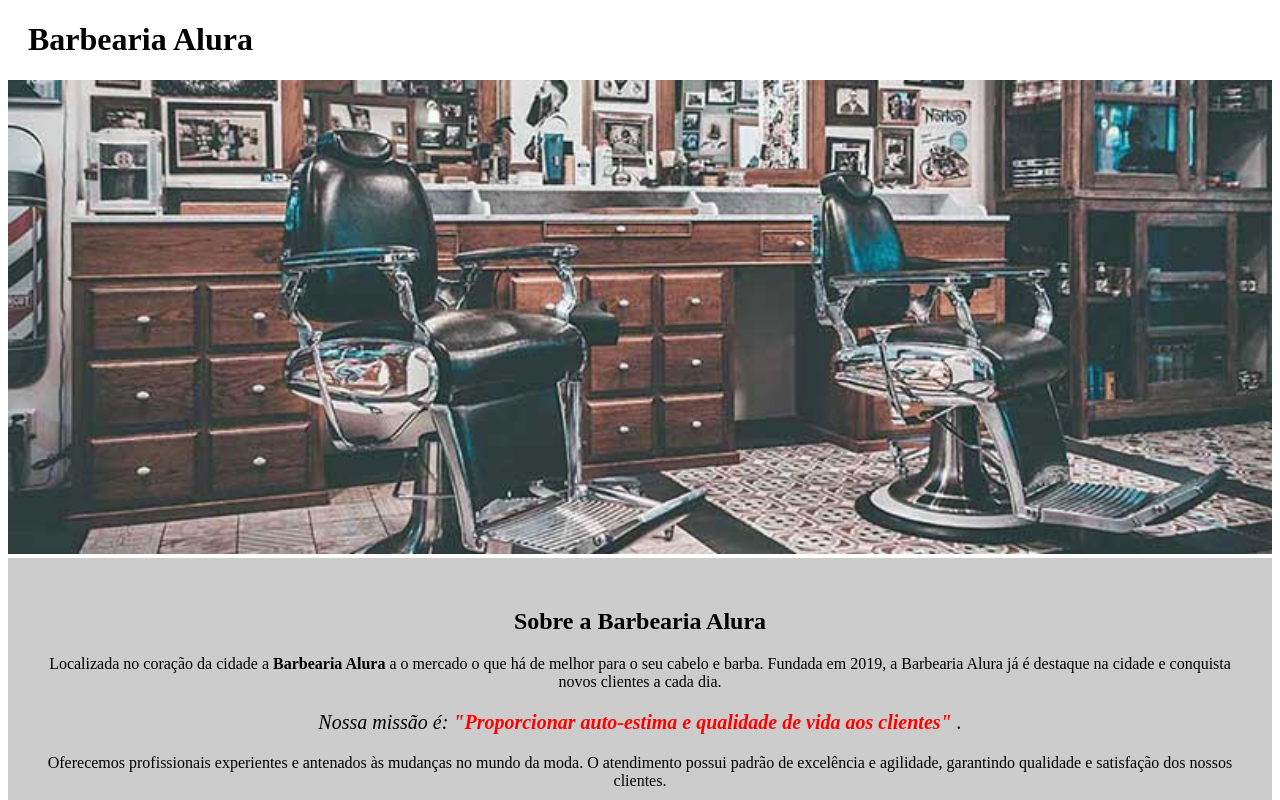
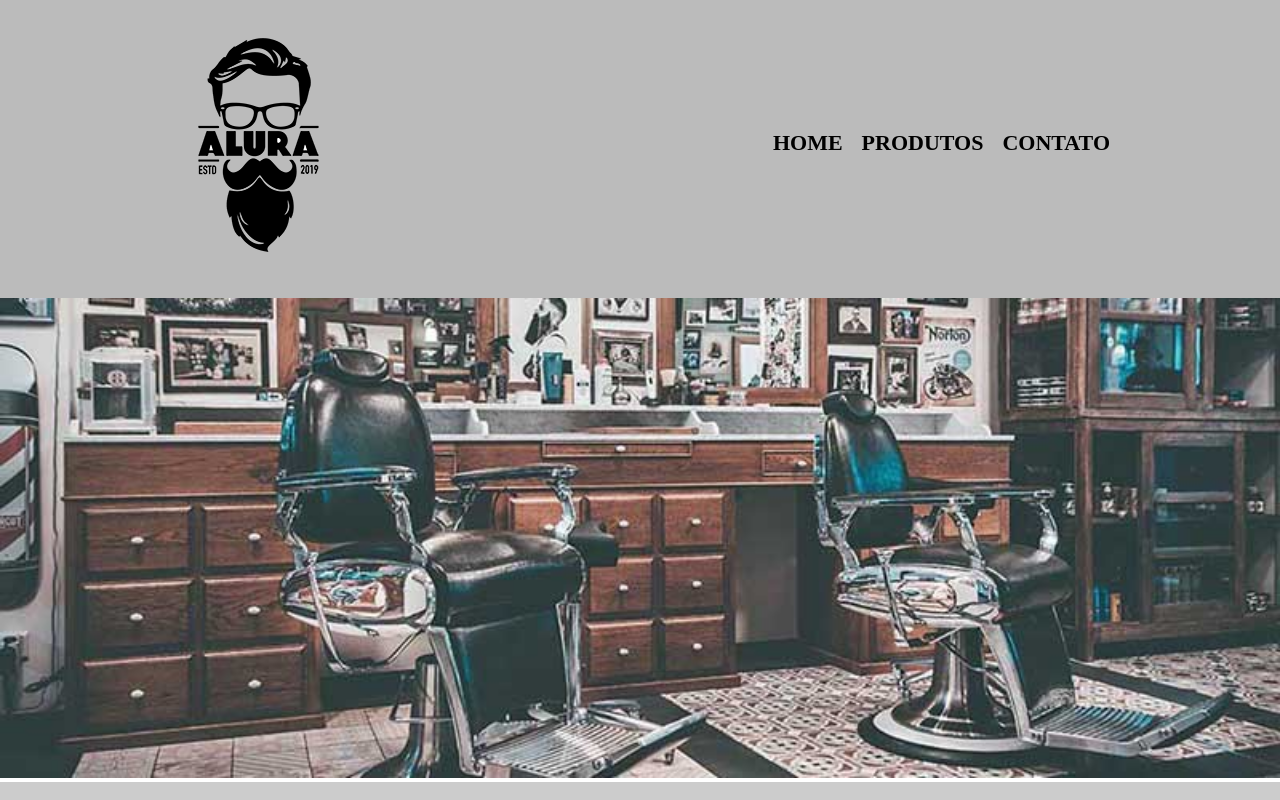
Before and after one commit to WelingtonBrasilio/Curso-Html-Css, a plain HTML site: page index.html in a window 1280 px wide. Shown: the top 800 px of the page. Drawn offline with Linux system fonts and the light colour scheme.

Commit message:
Finalização pag produtos + Cabeçalho pag index

```diff
--- a/index.html
+++ b/index.html
@@ -9,7 +9,16 @@
 </head>
 <body>
     <header>
-        <h1 class="titulo-principal">Barbearia Alura</h1>
+        <div class="caixa">
+            <h1><img src="imagens/produtos/logo.png" alt="Logo da loja"></h1>
+            <nav>
+                <ul>
+                    <li><a href="index.html">Home</a></li>
+                    <li><a href="produtos.html">Produtos</a></li>
+                    <li><a href="contato.html">Contato</a></li>
+                </ul>
+            </nav>
+        </div>
     </header>
     <img id="barbearia" src="imagens/banner.jpg" alt="Barbearia">
     <div class="principal">
@@ -23,7 +32,7 @@
     </div>
     <div class="beneficios">
         <h3 class="titulo">Benefícios</h3>
-        <ul>
+        <ul class="menu-itens">
             <li class="itens">Atendimento aos clientes</li>
             <li class="itens">Espaço diferenciado</li>
             <li class="itens">Localização</li>
--- a/style.css
+++ b/style.css
@@ -1,6 +1,41 @@
-
-.titulo-principal{
-    padding-left: 20px;
+*{
+    margin: 0;
+}
+/*Cor e margin interna do cabeçalho*/
+header{
+    background-color: #BBBBBB;
+    padding: 20px 0;
+    border: none;
+}
+/*Cria a box centralizada, forçando o alinhamento do menu e logo da pag*/
+.caixa{
+    position: relative;
+    width: 940px;
+    margin: 0 auto;
+}
+/*Move o menu de forma livre para escolha de posicionamento*/
+nav{
+    position: absolute;
+    top: 110px;
+    right: 0;
+}
+/*Posiciona a lista de menu inline e da espaçamento entre cada opção*/
+nav li{
+    display: inline;
+    margin: 0 0 0 15px;
+}
+/*Letras em Maiúsculas, em negrito, tamanho de fonte, retira sublinhado padrão*/
+nav a{
+    text-transform: uppercase;
+    color: #000000;
+    font-weight: bold;
+    font-size: 22px;
+    text-decoration: none;
+}
+/*Adiciona animação no menu de cabeçalho quando se tem o mouse sobre os link's*/
+nav a:hover{
+    color: #C78C19;
+    text-decoration: underline;
 }
 
 #barbearia{
@@ -9,15 +44,17 @@
 /*Edita a div principal para uma mudança de cor e cria uma margem interna para melhor apresentação*/
 .principal{
     background-color: #CCCCCC;
-    padding: 30px;
+    padding: 40px;
 }
 
 .titulo{
     text-align: center;
+    padding: 10px;
 }
 
 p{
     text-align: center;
+    padding: 5px;
 }
 
 #missao{
@@ -33,7 +70,7 @@ em strong{
     padding: 20px;
 }
 /*Posiciona a lista a esquerda e permite o alinhamento da imagem pelo topo + que a imagem se enquadre em sua lateral*/
-ul{
+.menu-itens{
     display: inline-block;
     vertical-align: top;
     width: 20%;
```
Also changed, not shown: produtos.css (+7 -1 lines), produtos.html (+1 -1 lines).
